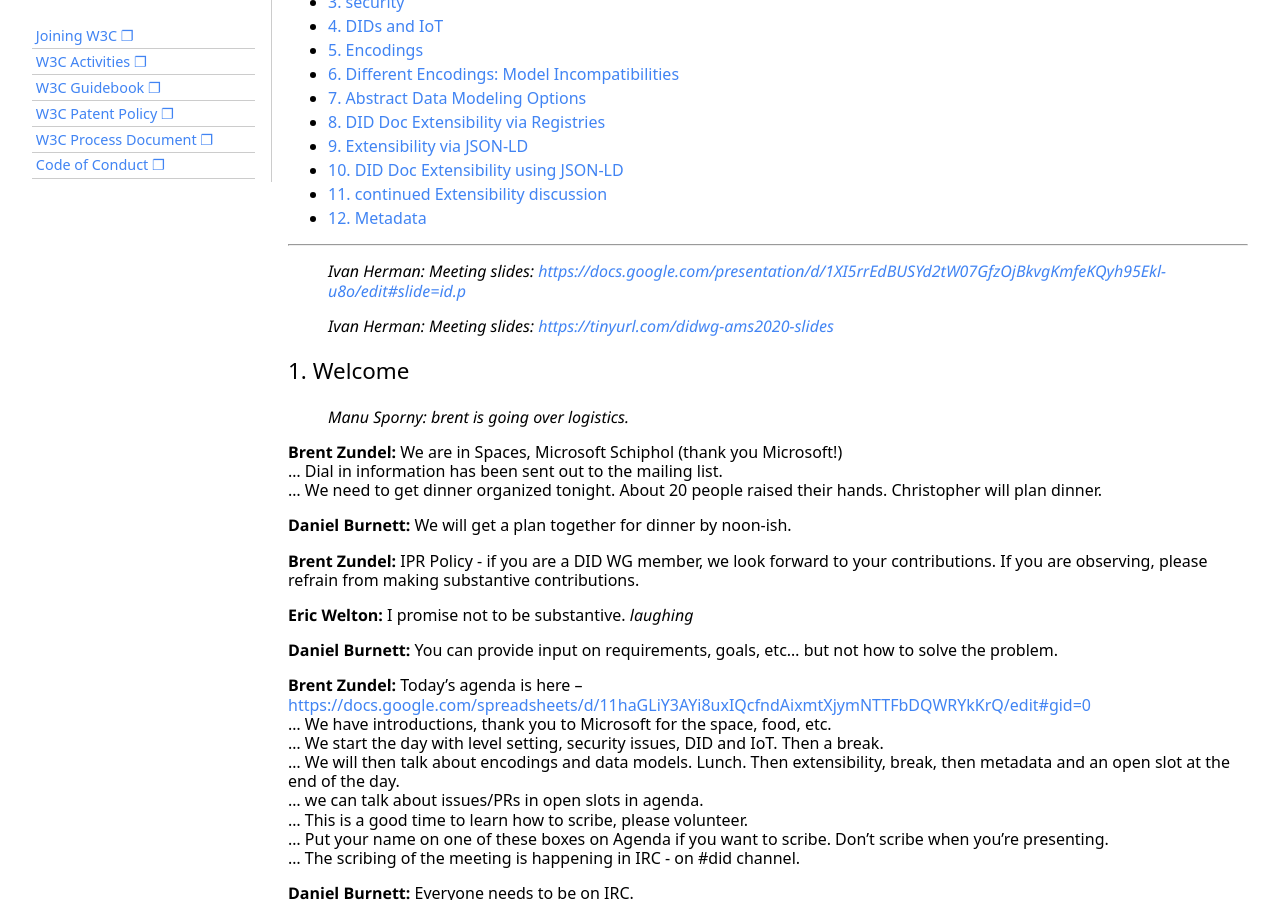
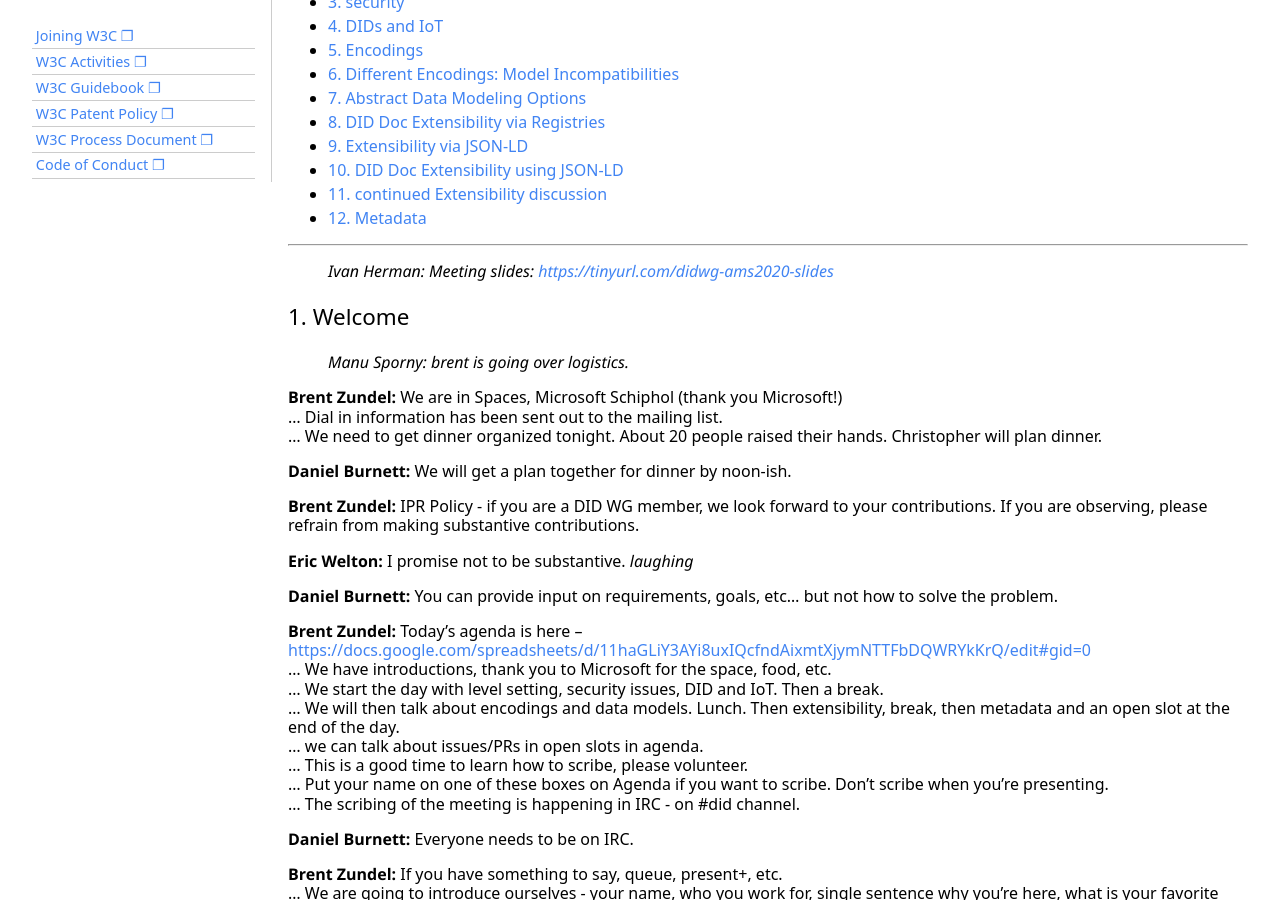
Before and after one commit to w3c/did-wg, a Jekyll site: the page built from _minutes/2020-01-29-did.md, in a window 1280 px wide and 900 px high, scrolled down 674 px. Built offline with Jekyll 4.4.1, drawn with Linux system fonts in a browser that asks for light colours; some web fonts are replaced.

Commit message:
Duplicate link

```diff
--- a/_minutes/2020-01-29-did.md
+++ b/_minutes/2020-01-29-did.md
@@ -186,9 +186,6 @@ See also the [Agenda](https://tinyurl.com/didwg-ams2020-agenda) and the [IRC Log
 * TOC
 {:toc}
 ---
-
-
-> *Ivan Herman:* Meeting slides: [https://docs.google.com/presentation/d/1XI5rrEdBUSYd2tW07GfzOjBkvgKmfeKQyh95Ekl-u8o/edit#slide=id.p](https://docs.google.com/presentation/d/1XI5rrEdBUSYd2tW07GfzOjBkvgKmfeKQyh95Ekl-u8o/edit#slide=id.p)
 
 > *Ivan Herman:* Meeting slides: [https://tinyurl.com/didwg-ams2020-slides](https://tinyurl.com/didwg-ams2020-slides)
 
```
